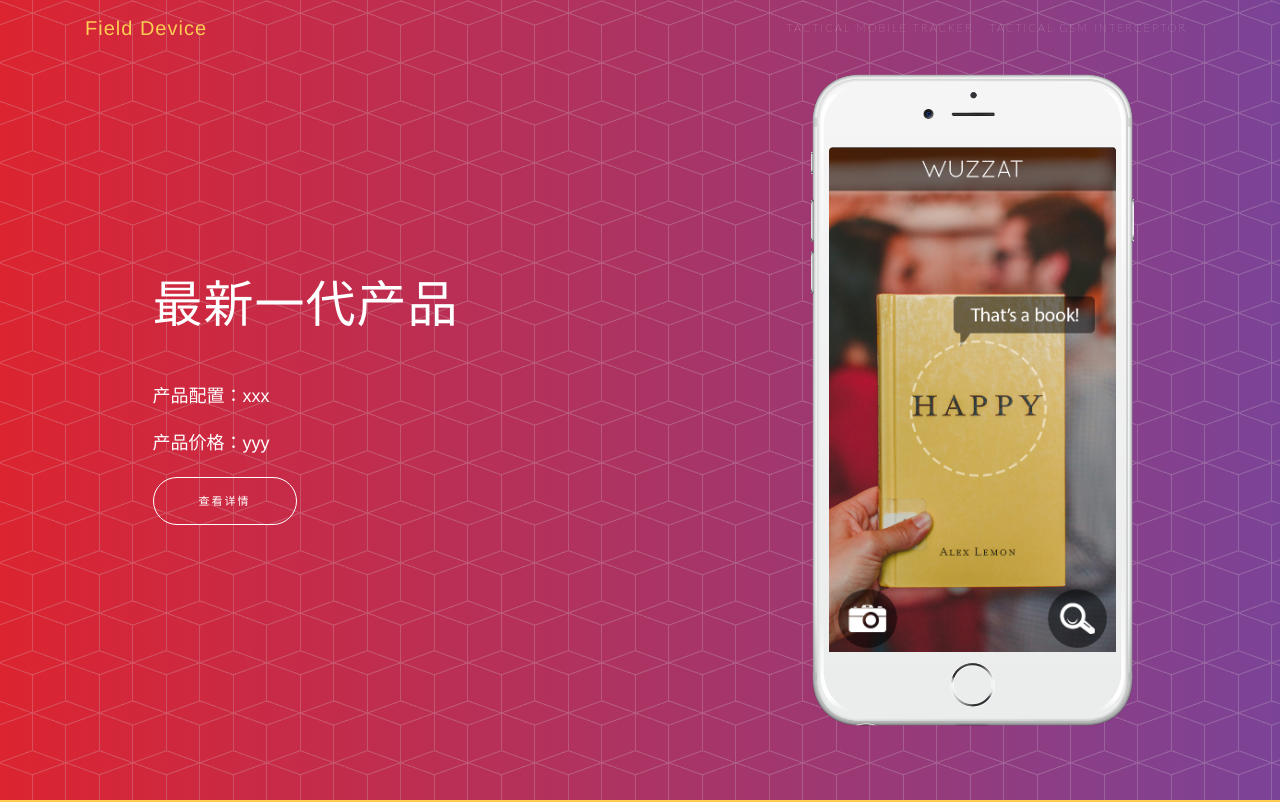
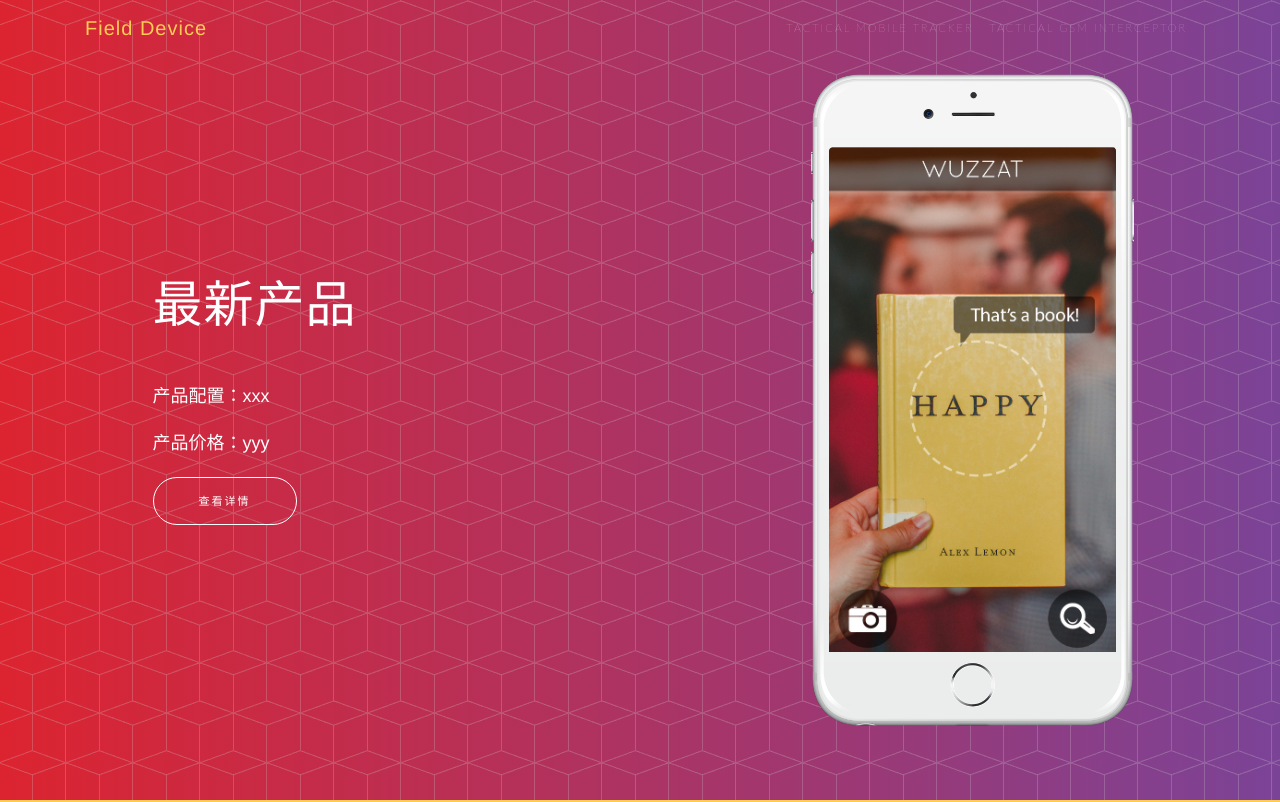
Before and after one commit to brdbian/brdbian.github.io, a plain HTML site: page index.html in a window 1280 px wide. Shown: the top 802 px of the page. Drawn offline with Linux system fonts and the light colour scheme.

Commit message:
update index

```diff
--- a/index.html
+++ b/index.html
@@ -57,7 +57,7 @@
       <div class="row h-100">
         <div class="col-lg-7 my-auto">
           <div class="header-content mx-auto">
-            <h1 class="mb-5">最新一代产品</h1>
+            <h1 class="mb-5">最新产品</h1>
             <p>产品配置：xxx</p>
             <p>产品价格：yyy</p>
             <a href="#download" class="btn btn-outline btn-xl js-scroll-trigger">查看详情</a>
```
